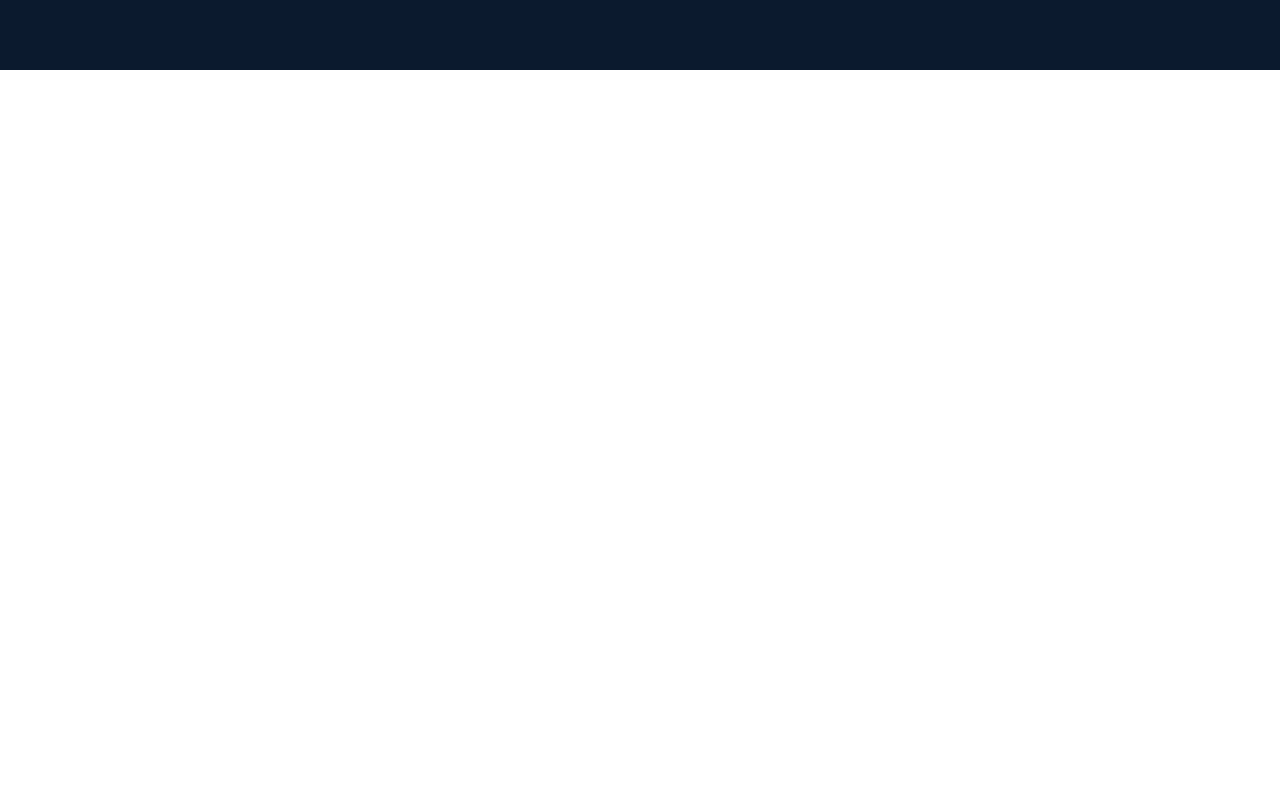
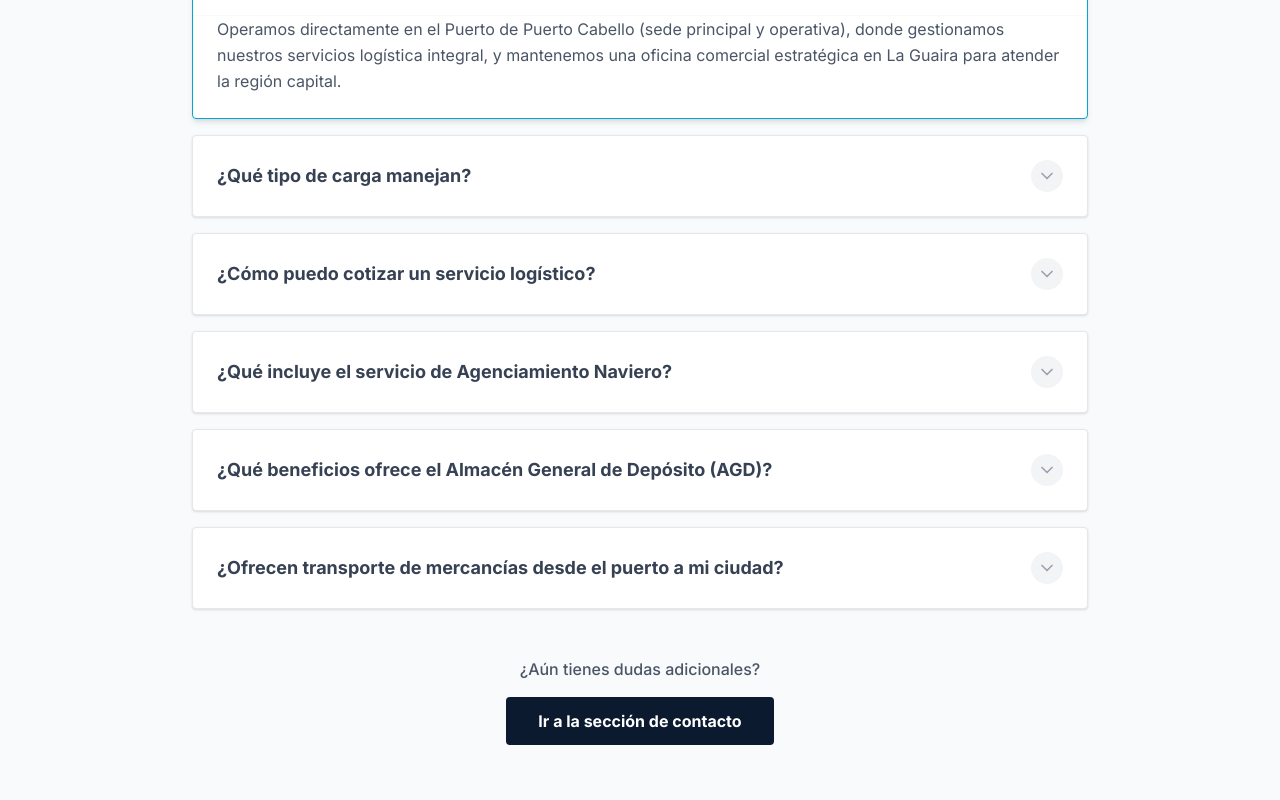
Before and after one commit to turkingtonmatthew80-sudo/serviport-portfolio-webapp, a React (Vite) app: page / in a window 1280 px wide. Shown: the part 6680-7480 px from the top of the page. Before the commit the page ends 6750 px from the top, so only its background shows below. Built offline with nearby package versions, Linux system fonts and the light colour scheme; no server answers.

Commit message:
feat: add FAQ section and integrate Firestore contact form
- Added FAQSection component to HomePage for improved user information.
- Implemented Firestore integration in ContactPage to handle form submissions.
- Added clipboard copy functionality for contact details.

```diff
--- /dev/null
+++ b/src/components/FAQSection.tsx
@@ -0,0 +1,104 @@
+import { useState } from "react";
+import { motion, AnimatePresence } from "motion/react";
+import { ChevronDown, MessageCircleQuestion } from "lucide-react";
+import { Link } from "react-router-dom";
+
+const faqs = [
+  {
+    question: "¿En qué puertos opera Serviport?",
+    answer: "Operamos directamente en el Puerto de Puerto Cabello (sede principal y operativa), donde gestionamos nuestros servicios logística integral, y mantenemos una oficina comercial estratégica en La Guaira para atender la región capital."
+  },
+  {
+    question: "¿Qué tipo de carga manejan?",
+    answer: "Nuestra infraestructura y maquinaria pesada nos permite manejar carga contenerizada (FCL/LCL), carga a granel (descarga directa a silos), carga general y suelta (breakbulk), carga refrigerada (reefers) mediante conexión eléctrica, y carga peligrosa siguiendo estrictamente normativas IMDG."
+  },
+  {
+    question: "¿Cómo puedo cotizar un servicio logístico?",
+    answer: "Puedes utilizar nuestro Cotizador en Línea integrado en el área de Herramientas Digitales para especificar tu carga y obtener una cotización. Alternativamente, puedes contactar a nuestro equipo en la sección Contacto."
+  },
+  {
+    question: "¿Qué incluye el servicio de Agenciamiento Naviero?",
+    answer: "Actuamos como agentes integrales: representación legal ante autoridades como INEA, SENIAT y Bolipuertos, tramitación de zarpes, coordinación de remolcadores, así como servicios de \"Husbandry\" a la nave (víveres, combustible, provisiones y reparaciones)."
+  },
+  {
+    question: "¿Qué beneficios ofrece el Almacén General de Depósito (AGD)?",
+    answer: "Nuestro AGD propio es una instalación autorizada que te permite realizar procesos de nacionalización aduanal con plena trazabilidad y seguridad a través de Serviport OS. Incluye áreas descubiertas organizadas por nivel de fila, almacenamiento bajo techo para carga delicada, y resguardo 24/7."
+  },
+  {
+    question: "¿Ofrecen transporte de mercancías desde el puerto a mi ciudad?",
+    answer: "Sí, a través de nuestra flota propia y alianzas de transporte, cubrimos la distribución en todo el territorio nacional, trasladando tu carga de forma segura desde el puerto directamente a los almacenes de tu empresa."
+  }
+];
+
+export function FAQSection() {
+  const [openIndex, setOpenIndex] = useState<number | null>(0);
+
+  const toggleFAQ = (index: number) => {
+    setOpenIndex(openIndex === index ? null : index);
+  };
+
+  return (
+    <section className="bg-slate-50 py-20 px-6 border-t border-gray-200" id="faq">
+      <div className="max-w-4xl mx-auto">
+        <div className="flex flex-col items-center text-center mb-12">
+          <div className="w-16 h-16 bg-[#0b1a2e]/5 rounded-full flex items-center justify-center mb-6">
+             <MessageCircleQuestion className="text-[#F7941D]" size={32} />
+          </div>
+          <h2 className="text-3xl md:text-4xl font-extrabold text-[#0b1a2e] mb-4">Preguntas Frecuentes</h2>
+          <p className="text-gray-600 text-lg max-w-2xl">
+            Resuelve tus dudas rápidamente sobre nuestras operativas, coberturas y gestión aduanera de nuestros servicios logísticos portuarios.
+          </p>
+        </div>
+
+        <div className="space-y-4">
+          {faqs.map((faq, index) => (
+            <div
+              key={index}
+              className={`bg-white border rounded-sm transition-all duration-300 ${openIndex === index ? 'border-[#00A9CE] shadow-md' : 'border-gray-200 shadow-sm hover:border-gray-300'}`}
+            >
+              <button
+                className="w-full flex items-center justify-between p-6 text-left focus:outline-none focus-visible:ring-2 focus-visible:ring-[#00A9CE]"
+                onClick={() => toggleFAQ(index)}
+                aria-expanded={openIndex === index}
+              >
+                <span className={`text-lg font-bold pr-8 transition-colors ${openIndex === index ? 'text-[#0b1a2e]' : 'text-gray-700'}`}>
+                  {faq.question}
+                </span>
+                <div className={`shrink-0 w-8 h-8 rounded-full flex items-center justify-center transition-colors ${openIndex === index ? 'bg-[#00A9CE]/10 text-[#00A9CE]' : 'bg-gray-100 text-gray-400'}`}>
+                  <motion.div
+                    animate={{ rotate: openIndex === index ? 180 : 0 }}
+                    transition={{ duration: 0.3 }}
+                  >
+                    <ChevronDown size={20} />
+                  </motion.div>
+                </div>
+              </button>
+
+              <AnimatePresence initial={false}>
+                {openIndex === index && (
+                  <motion.div
+                    initial={{ height: 0, opacity: 0 }}
+                    animate={{ height: "auto", opacity: 1 }}
+                    exit={{ height: 0, opacity: 0 }}
+                    transition={{ duration: 0.3, ease: "easeInOut" }}
+                  >
+                    <div className="p-6 pt-0 text-gray-600 leading-relaxed border-t border-gray-100/50 mt-2">
+                       {faq.answer}
+                    </div>
+                  </motion.div>
+                )}
+              </AnimatePresence>
+            </div>
+          ))}
+        </div>
+
+        <div className="mt-12 text-center">
+           <p className="text-gray-600 mb-4 font-medium">¿Aún tienes dudas adicionales?</p>
+           <Link to="/contacto" className="inline-flex items-center justify-center bg-[#0b1a2e] text-white font-bold py-3 px-8 rounded-sm hover:bg-slate-800 transition-colors">
+              Ir a la sección de contacto
+           </Link>
+        </div>
+      </div>
+    </section>
+  );
+}
--- a/src/pages/HomePage.tsx
+++ b/src/pages/HomePage.tsx
@@ -4,6 +4,7 @@ import { ServicesSection } from '../components/ServicesSection';
 import { PortalPreviewSection } from '../components/PortalPreviewSection';
 import { LocationsPartnersSection } from '../components/LocationsPartnersSection';
 import { NewsSection } from '../components/NewsSection';
+import { FAQSection } from '../components/FAQSection';
 
 export function HomePage() {
   return (
@@ -14,6 +15,7 @@ export function HomePage() {
       <PortalPreviewSection />
       <NewsSection />
       <LocationsPartnersSection />
+      <FAQSection />
     </>
   );
 }
```
Also changed, not shown: src/pages/ContactPage.tsx (+90 -7 lines).
